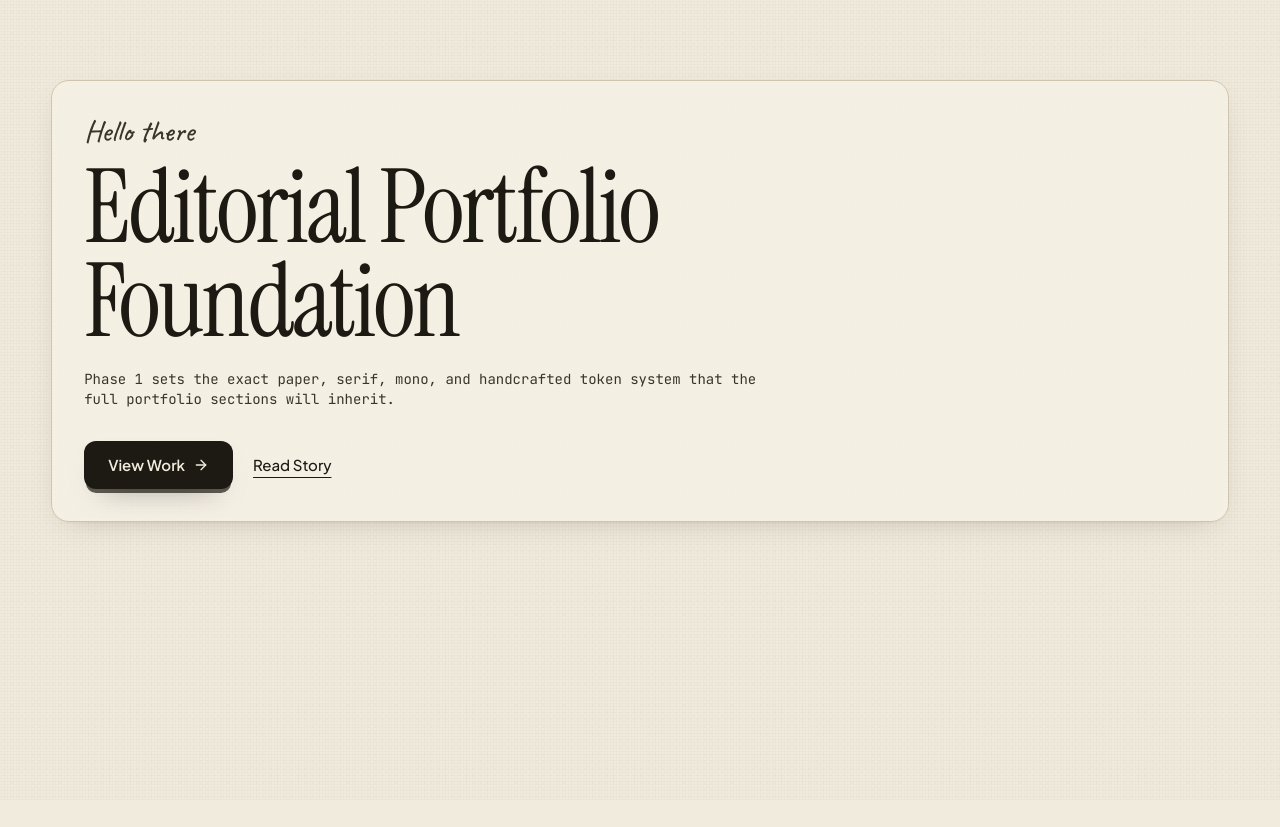
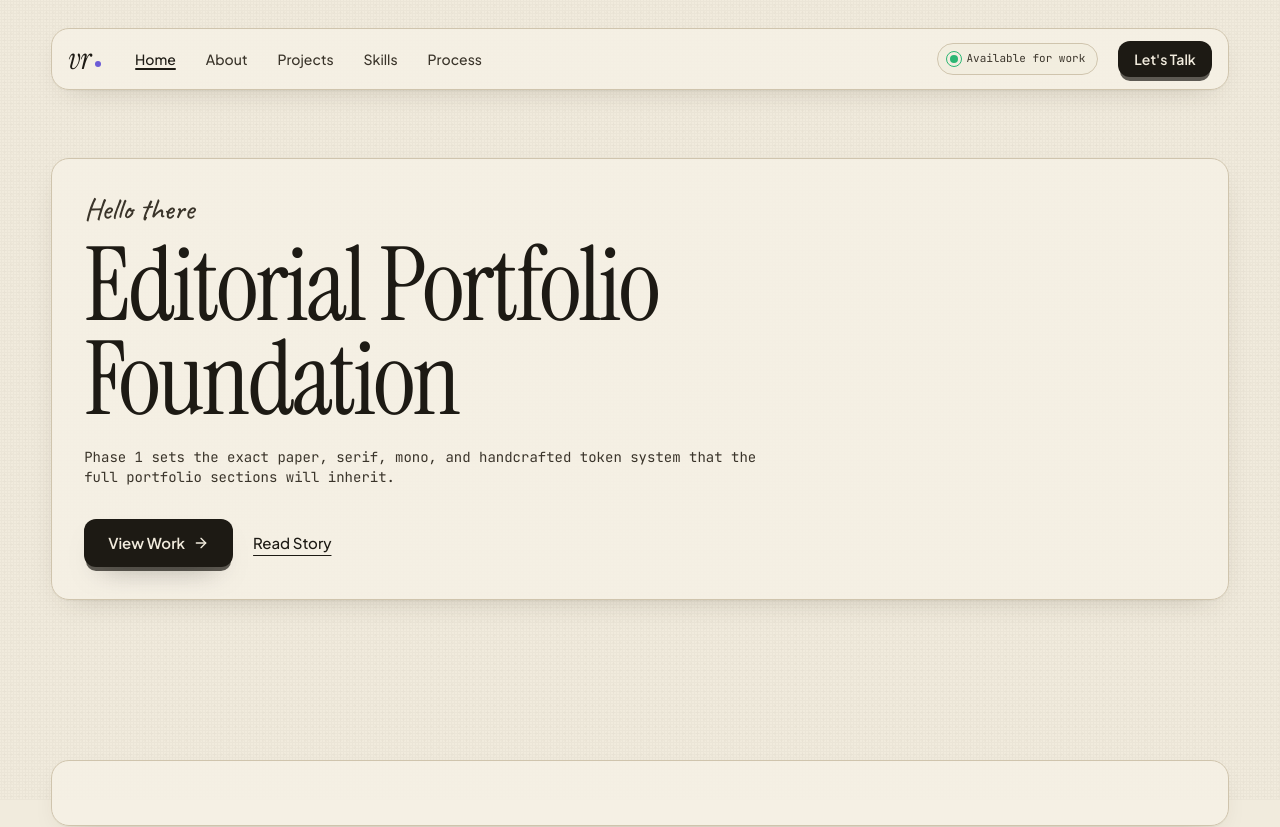
Before and after one commit to KEX-03/Portfolio-V2, a React (Vite) app: page / in a window 1280 px wide. Shown: the top 827 px of the page. Before the commit the page ends 800 px from the top, so only its background shows below. Built offline with nearby package versions, Linux system fonts and the light colour scheme.

Commit message:
Complete responsive animated navbar

```diff
--- /dev/null
+++ b/src/components/layout/Navbar.tsx
@@ -0,0 +1,129 @@
+import { useEffect, useState } from "react";
+import { Menu, X } from "lucide-react";
+import { NAV_ITEMS } from "@/data/navigation";
+import { useActiveSection } from "@/hooks/useActiveSection";
+import { cn } from "@/lib/utils";
+
+export function Navbar() {
+  const [mobileOpen, setMobileOpen] = useState(false);
+  const [isScrolled, setIsScrolled] = useState(false);
+  const activeSection = useActiveSection(NAV_ITEMS.map((item) => item.id));
+
+  useEffect(() => {
+    const onScroll = () => setIsScrolled(window.scrollY > 12);
+    onScroll();
+    window.addEventListener("scroll", onScroll, { passive: true });
+    return () => window.removeEventListener("scroll", onScroll);
+  }, []);
+
+  useEffect(() => {
+    const onResize = () => {
+      if (window.innerWidth >= 1024) {
+        setMobileOpen(false);
+      }
+    };
+    window.addEventListener("resize", onResize);
+    return () => window.removeEventListener("resize", onResize);
+  }, []);
+
+  return (
+    <header className="sticky top-3 z-50 pt-4">
+      <nav
+        aria-label="Primary"
+        className={cn(
+          "paper-panel relative flex items-center gap-5 rounded-[18px] border px-4 py-3 transition-all duration-300",
+          isScrolled && "bg-[color-mix(in_oklab,var(--paper-3)_78%,transparent)] backdrop-blur-md",
+        )}
+      >
+        <a href="#home" className="inline-flex items-baseline gap-1 text-[30px] leading-none tracking-[-0.01em]">
+          <span className="font-serif italic">vr</span>
+          <span className="inline-block size-1.5 translate-y-[-2px] rounded-full bg-accent-deep" aria-hidden="true" />
+        </a>
+
+        <ul className="hidden items-center gap-0.5 lg:flex">
+          {NAV_ITEMS.map((item) => {
+            const active = activeSection === item.id;
+            return (
+              <li key={item.id}>
+                <a
+                  href={item.href}
+                  className={cn(
+                    "relative rounded-[10px] px-3.5 py-2 font-sans text-sm font-medium text-ink-2 transition-colors duration-150 hover:text-ink focus-visible:outline focus-visible:outline-2 focus-visible:outline-offset-2 focus-visible:outline-accent-deep",
+                    active && "text-ink",
+                  )}
+                  aria-current={active ? "page" : undefined}
+                >
+                  {item.label}
+                  {active ? (
+                    <span className="absolute right-3.5 bottom-1.5 left-3.5 h-0.5 rounded-sm bg-ink" aria-hidden="true" />
+                  ) : null}
+                </a>
+              </li>
+            );
+          })}
+        </ul>
+
+        <span className="ml-auto hidden items-center gap-2 rounded-full border border-line bg-[color-mix(in_oklab,var(--paper)_60%,transparent)] px-3 py-1.5 font-mono text-[11px] text-ink-2 md:inline-flex">
+          <span className="relative size-2 rounded-full bg-[#2bb673] before:absolute before:inset-[-4px] before:animate-ping before:rounded-full before:border before:border-[#2bb673]" />
+          Available for work
+        </span>
+
+        <a
+          href="#connect"
+          className="hidden items-center rounded-[12px] bg-ink px-4 py-2 text-sm font-semibold text-paper shadow-[0_6px_0_-2px_rgba(29,26,20,0.7),0_14px_24px_-18px_rgba(0,0,0,0.6)] transition-transform duration-150 hover:-translate-y-0.5 lg:inline-flex"
+        >
+          Let&apos;s Talk
+        </a>
+
+        <button
+          type="button"
+          className="ml-auto inline-flex size-9 items-center justify-center rounded-full border border-line text-ink transition-colors hover:bg-paper-2 focus-visible:outline focus-visible:outline-2 focus-visible:outline-offset-2 focus-visible:outline-accent-deep lg:hidden"
+          aria-expanded={mobileOpen}
+          aria-controls="mobile-menu"
+          aria-label={mobileOpen ? "Close navigation menu" : "Open navigation menu"}
+          onClick={() => setMobileOpen((value) => !value)}
+        >
+          {mobileOpen ? <X className="size-4" aria-hidden="true" /> : <Menu className="size-4" aria-hidden="true" />}
+        </button>
+      </nav>
+
+      <div
+        id="mobile-menu"
+        className={cn(
+          "paper-panel mt-2 overflow-hidden rounded-[18px] border px-4 transition-all duration-300 lg:hidden",
+          mobileOpen ? "max-h-80 py-3 opacity-100" : "max-h-0 py-0 opacity-0",
+        )}
+      >
+        <ul className="space-y-1">
+          {NAV_ITEMS.map((item) => {
+            const active = activeSection === item.id;
+            return (
+              <li key={`mobile-${item.id}`}>
+                <a
+                  href={item.href}
+                  className={cn(
+                    "block rounded-lg px-3 py-2 font-sans text-sm font-medium text-ink-2 transition-colors hover:text-ink focus-visible:outline focus-visible:outline-2 focus-visible:outline-offset-2 focus-visible:outline-accent-deep",
+                    active && "bg-paper-2 text-ink",
+                  )}
+                  aria-current={active ? "page" : undefined}
+                  onClick={() => setMobileOpen(false)}
+                >
+                  {item.label}
+                </a>
+              </li>
+            );
+          })}
+          <li className="pt-1">
+            <a
+              href="#connect"
+              className="inline-flex w-full items-center justify-center rounded-[12px] bg-ink px-4 py-2 text-sm font-semibold text-paper"
+              onClick={() => setMobileOpen(false)}
+            >
+              Let&apos;s Talk
+            </a>
+          </li>
+        </ul>
+      </div>
+    </header>
+  );
+}
--- /dev/null
+++ b/src/data/navigation.ts
@@ -0,0 +1,13 @@
+export type NavItem = {
+  id: string;
+  label: string;
+  href: `#${string}`;
+};
+
+export const NAV_ITEMS: NavItem[] = [
+  { id: "home", label: "Home", href: "#home" },
+  { id: "about", label: "About", href: "#about" },
+  { id: "projects", label: "Projects", href: "#projects" },
+  { id: "skills", label: "Skills", href: "#skills" },
+  { id: "process", label: "Process", href: "#process" },
+];
--- /dev/null
+++ b/src/hooks/useActiveSection.ts
@@ -0,0 +1,41 @@
+import { useEffect, useState } from "react";
+
+export function useActiveSection(sectionIds: string[]) {
+  const [activeSection, setActiveSection] = useState(sectionIds[0] ?? "");
+
+  useEffect(() => {
+    if (sectionIds.length === 0) {
+      return;
+    }
+
+    const elements = sectionIds
+      .map((id) => document.getElementById(id))
+      .filter((element): element is HTMLElement => Boolean(element));
+
+    if (elements.length === 0) {
+      return;
+    }
+
+    const observer = new IntersectionObserver(
+      (entries) => {
+        const visible = entries
+          .filter((entry) => entry.isIntersecting)
+          .sort((a, b) => b.intersectionRatio - a.intersectionRatio);
+
+        if (visible[0]?.target.id) {
+          setActiveSection(visible[0].target.id);
+        }
+      },
+      {
+        rootMargin: "-30% 0px -50% 0px",
+        threshold: [0.2, 0.4, 0.6],
+      },
+    );
+
+    elements.forEach((element) => observer.observe(element));
+
+    return () => observer.disconnect();
+  }, [sectionIds]);
+
+  return activeSection;
+}
--- a/src/layouts/MainLayout.tsx
+++ b/src/layouts/MainLayout.tsx
@@ -1,10 +1,14 @@
 import { type PropsWithChildren } from "react";
 import { Container } from "@/components/layout/Container";
+import { Navbar } from "@/components/layout/Navbar";
 
 export function MainLayout({ children }: PropsWithChildren) {
   return (
     <div className="relative isolate pb-16">
-      <Container>{children}</Container>
+      <Container>
+        <Navbar />
+        <main>{children}</main>
+      </Container>
     </div>
   );
 }
--- a/src/pages/HomePage.tsx
+++ b/src/pages/HomePage.tsx
@@ -4,11 +4,14 @@ import { PrimaryButton } from "@/components/ui/PrimaryButton";
 import { SecondaryButton } from "@/components/ui/SecondaryButton";
 import { fadeInUp, staggerSoft } from "@/utils/motion";
 
+const placeholderSectionClass = "paper-panel rounded-[var(--radius-panel)] p-6 sm:p-8";
+
 export function HomePage() {
   return (
+    <>
       <Section id="home" aria-label="Portfolio foundation preview">
         <motion.div
-        className="paper-panel rounded-[var(--radius-panel)] p-6 sm:p-8"
+          className={placeholderSectionClass}
           variants={staggerSoft}
           initial="initial"
           animate="animate"
@@ -32,5 +35,22 @@ export function HomePage() {
           </motion.div>
         </motion.div>
       </Section>
+
+      <Section id="about" aria-label="About section placeholder">
+        <div className={placeholderSectionClass} />
+      </Section>
+      <Section id="projects" aria-label="Projects section placeholder">
+        <div className={placeholderSectionClass} />
+      </Section>
+      <Section id="skills" aria-label="Skills section placeholder">
+        <div className={placeholderSectionClass} />
+      </Section>
+      <Section id="process" aria-label="Process section placeholder">
+        <div className={placeholderSectionClass} />
+      </Section>
+      <Section id="connect" aria-label="Contact section placeholder">
+        <div className={placeholderSectionClass} />
+      </Section>
+    </>
   );
 }
```
Lines whose indentation alone changed are shown as unchanged.
